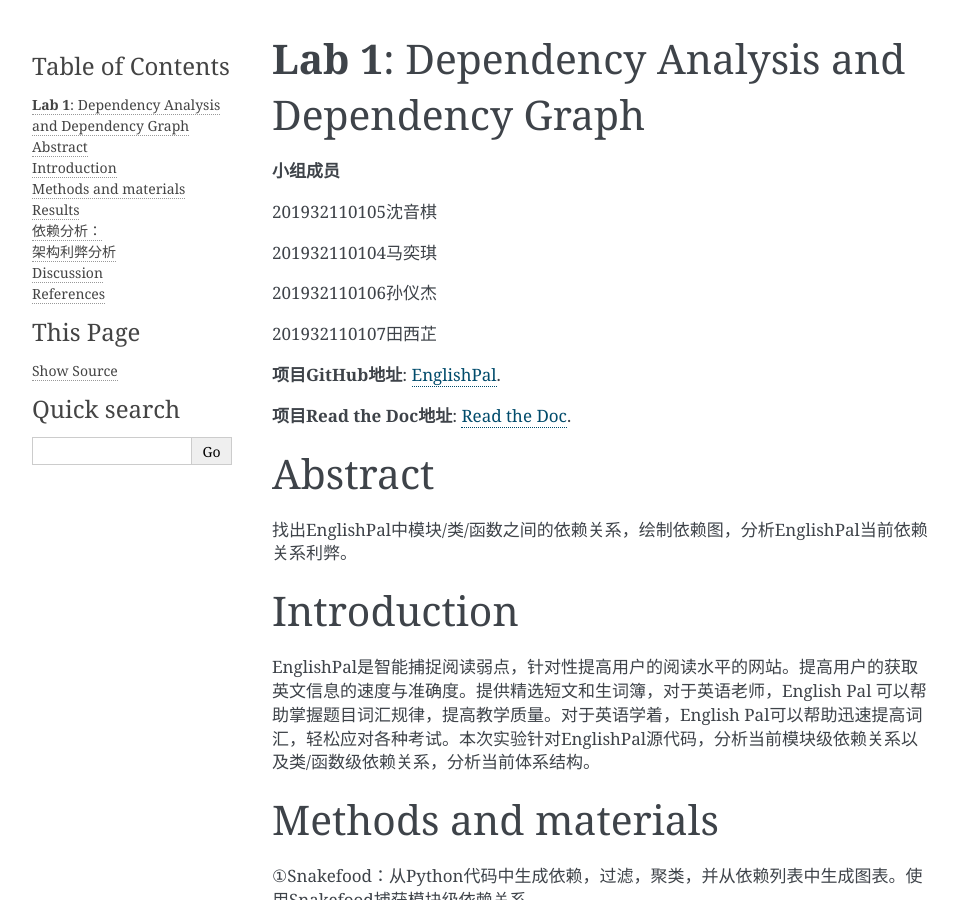
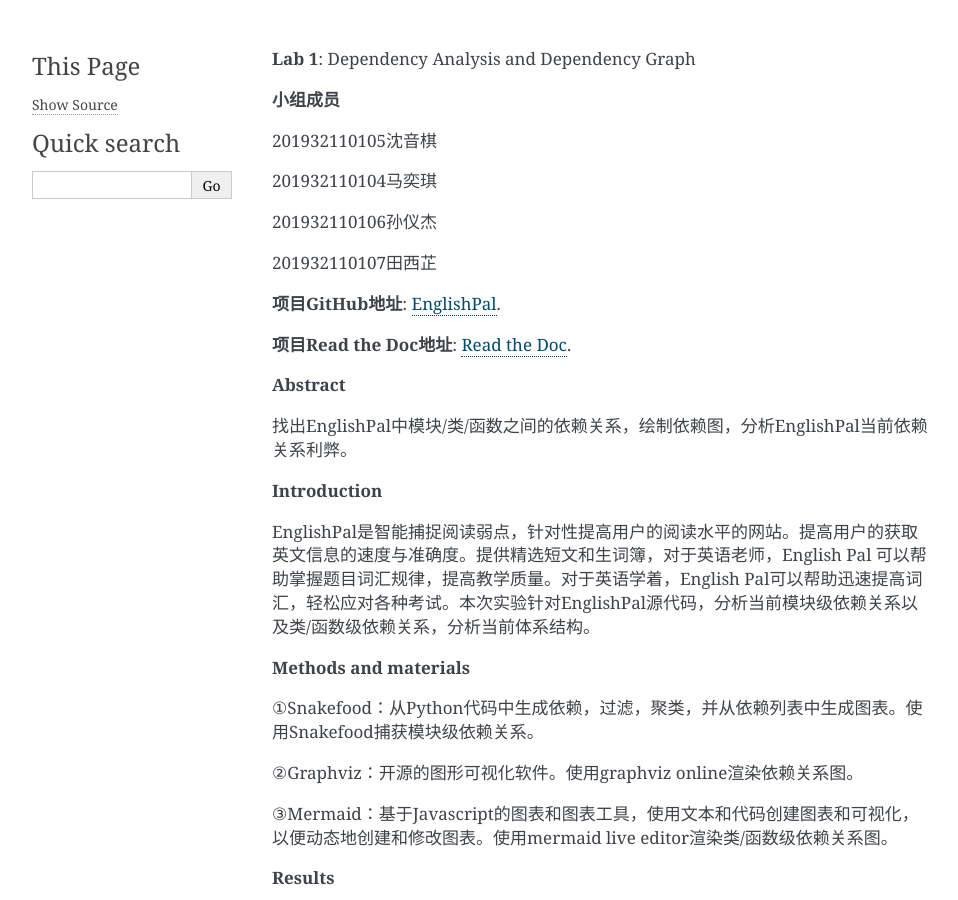
Before and after one commit to ChiefEye-official/Test, a Sphinx documentation site: the page built from englishpal/docs/source/index.rst, in a window 1280 px wide and 900 px high. Shown: the whole window, without its empty margins (148-1106 px from the left). Built offline with Sphinx 7.4.7, drawn with Linux system fonts in a browser that asks for light colours.

Commit message:
Create index.rst

```diff
--- a/englishpal/docs/source/index.rst
+++ b/englishpal/docs/source/index.rst
@@ -4,13 +4,10 @@
    contain the root `toctree` directive.
 
 **Lab 1**: Dependency Analysis and Dependency Graph
-======================================
 
 .. toctree::
    :maxdepth: 2
    :caption: Contents:
-
-
 
 **小组成员**
 
@@ -30,18 +27,15 @@
 
 .. _Read The Doc: https://readthedocs.org/projects/testenglishpal/
 
-Abstract
-======================================
+**Abstract**
 
 找出EnglishPal中模块/类/函数之间的依赖关系，绘制依赖图，分析EnglishPal当前依赖关系利弊。
 
-Introduction
-======================================
+**Introduction**
 
 EnglishPal是智能捕捉阅读弱点，针对性提高用户的阅读水平的网站。提高用户的获取英文信息的速度与准确度。提供精选短文和生词簿，对于英语老师，English Pal 可以帮助掌握题目词汇规律，提高教学质量。对于英语学着，English Pal可以帮助迅速提高词汇，轻松应对各种考试。本次实验针对EnglishPal源代码，分析当前模块级依赖关系以及类/函数级依赖关系，分析当前体系结构。
 
-Methods and materials
-======================================
+**Methods and materials**
 
 ①Snakefood：从Python代码中生成依赖，过滤，聚类，并从依赖列表中生成图表。使用Snakefood捕获模块级依赖关系。
 
@@ -49,8 +43,7 @@
 
 ③Mermaid：基于Javascript的图表和图表工具，使用文本和代码创建图表和可视化，以便动态地创建和修改图表。使用mermaid live editor渲染类/函数级依赖关系图。
 
-Results
-======================================
+**Results**
 
 **snakefood.dot**
 ::
@@ -220,12 +213,11 @@
           +logout()
       }
 
-依赖图
+**依赖图**
 
 .. image:: mermaid.png
 
-依赖分析：
-======================================
+**依赖分析：**
 
 
 ①wordfreqCMD.py
@@ -249,20 +241,16 @@
 用户页面，勾选生词userpage，依赖于WordFreq、wordfreqCMD；单词熟悉度操作，包括load_freq_history；unfamiliar；familiar等；
 用户注册登录退出signup、login、logout、add_user依赖于InsertQuery。
 
-架构利弊分析
-======================================
+**架构利弊分析**
 
 **弊端**：EnglishPal的主要页面与功能集中在main.py中，功能代码中嵌入了大量网页前端代码，前后端混杂。进行前后端分离的重构有助于解放前端，不需要向后台提供模板，或是在前端html中嵌入后台代码；提高工作效率，分工更加明确；局部性能提升，实现页面的按需加载，在页面交互和用户体验上有所提升；降低维护成本，快速定位问题所在。
 
 **优点**：前后端之间没有通信成本，功能清晰，无大量重复代码。使用适用于小型网站的Flask框架，使得项目灵活，可扩展性强，第三方库的选择多。
 
-
-Discussion
-======================================
+**Discussion**
 
 通过对EnglishPal的依赖关系分析，对EnglishPal的架构有了清晰的认知。学习使用snakefood生成模块级依赖关系snakefood.dot，并用graphviz渲染；用mermain绘制类/函数级依赖关系图。掌握对已有项目的结构和依赖关系分析方法，对项目重构有更深的认识。
 
-References
-======================================
+**References**
 
 [1] Martin Blais, Snakefood User Manual, Copyright (C) 2001-2007
```
